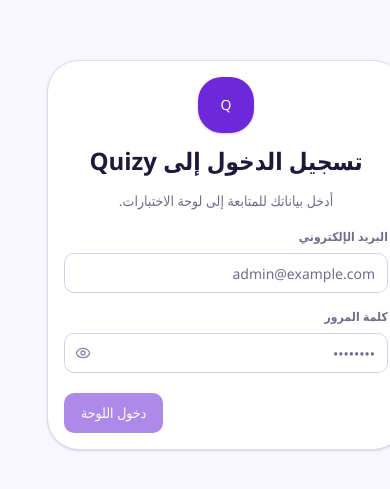
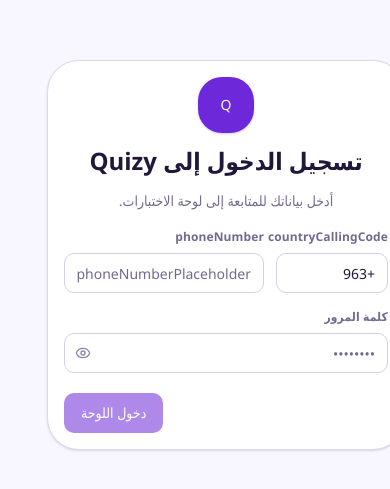
Before and after one commit to abod-haes/quizy-admin, a React (Vite) app: page /login in a window 390 px wide. Shown: the part 167-656 px from the top of the page. Built offline with nearby package versions, Linux system fonts and the light colour scheme; no server answers.

Commit message:
Switch login page to phone auth

```diff
--- a/src/modules/auth/pages/login.page.tsx
+++ b/src/modules/auth/pages/login.page.tsx
@@ -12,7 +12,8 @@
   const { t } = useTranslation('login')
   const navigate = useNavigate()
   const { isAuthenticated, login } = useAuth()
-  const [email, setEmail] = useState('')
+  const [countryCallingCode, setCountryCallingCode] = useState('+963')
+  const [phoneNumber, setPhoneNumber] = useState('')
   const [password, setPassword] = useState('')
   const [errorMessage, setErrorMessage] = useState<string | null>(null)
   const [isSubmitting, setIsSubmitting] = useState(false)
@@ -24,9 +25,11 @@
   const handleSubmit = async (event?: FormEvent<HTMLFormElement>) => {
     event?.preventDefault()
 
-    const normalizedEmail = email.trim()
+    const normalizedPhoneNumber = phoneNumber.trim()
+    const normalizedCountryCallingCode = countryCallingCode.trim()
     const normalizedPassword = password.trim()
-    if (!normalizedEmail || !normalizedPassword) {
+
+    if (!normalizedPhoneNumber || !normalizedCountryCallingCode || !normalizedPassword) {
       return
     }
 
@@ -35,27 +38,40 @@
 
     try {
       const result = await loginAdmin({
-        email: normalizedEmail,
+        phoneNumber: normalizedPhoneNumber,
+        countryCallingCode: normalizedCountryCallingCode,
         password: normalizedPassword,
-        device_name: 'quizy-admin-web',
       })
 
-      login(result.token, [], [], {
-        id: result.user.id,
-        name: result.user.name,
-        email: result.user.email,
-        role: null,
+      if (!result.token || !result.isAuthenticated) {
+        setErrorMessage(result.message || t('invalidCredentials'))
+        return
+      }
+
+      const displayName = [result.firstName, result.lastName].filter(Boolean).join(' ').trim()
+      const role = result.role === 'Teacher' || result.role === 'Student' || result.role === 'SuperAdmin'
+        ? result.role
+        : 'SuperAdmin'
+
+      login(result.token, [role], [], {
+        id: result.userId,
+        name: displayName || result.phoneNumber || t('unknownUser'),
+        email: '',
+        firstName: result.firstName ?? null,
+        lastName: result.lastName ?? null,
+        phoneNumber: result.phoneNumber ?? normalizedPhoneNumber,
+        countryCallingCode: result.countryCallingCode ?? normalizedCountryCallingCode,
+        role,
         profilePhotoPath: null,
         profilePhotoUrl: null,
-        isActive: result.user.is_active,
       })
       navigate(APP_ROUTES.dashboard.path, { replace: true })
     } catch (error) {
       const apiError = error as ApiError
-      if (apiError?.status === 422) {
+      if (apiError?.status === 401 || apiError?.status === 422 || apiError?.status === 400) {
         setErrorMessage(t('invalidCredentials'))
       } else {
-        setErrorMessage(t('unexpectedError'))
+        setErrorMessage(apiError?.message || t('unexpectedError'))
       }
     } finally {
       setIsSubmitting(false)
@@ -78,15 +94,26 @@
         <CardContent>
           <form className="space-y-5" onSubmit={handleSubmit}>
             <div className="grid grid-cols-1 gap-4">
-              <FormField htmlFor="auth-email" label={t('email')}>
-                <Input
-                  id="auth-email"
-                  type="email"
-                  value={email}
-                  onChange={(event) => setEmail(event.target.value)}
-                  placeholder={t('emailPlaceholder')}
-                />
-              </FormField>
+              <div className="grid grid-cols-[7rem_1fr] gap-3">
+                <FormField htmlFor="auth-country-code" label={t('countryCallingCode')}>
+                  <Input
+                    id="auth-country-code"
+                    value={countryCallingCode}
+                    onChange={(event) => setCountryCallingCode(event.target.value)}
+                    placeholder={t('countryCallingCodePlaceholder')}
+                  />
+                </FormField>
+
+                <FormField htmlFor="auth-phone" label={t('phoneNumber')}>
+                  <Input
+                    id="auth-phone"
+                    inputMode="tel"
+                    value={phoneNumber}
+                    onChange={(event) => setPhoneNumber(event.target.value)}
+                    placeholder={t('phoneNumberPlaceholder')}
+                  />
+                </FormField>
+              </div>
 
               <FormField htmlFor="auth-password" label={t('password')}>
                 <Input
@@ -107,7 +134,9 @@
             <div className="flex justify-end">
               <Button
                 type="submit"
-                disabled={!email.trim() || !password.trim() || isSubmitting}
+                disabled={
+                  !countryCallingCode.trim() || !phoneNumber.trim() || !password.trim() || isSubmitting
+                }
               >
                 {isSubmitting ? t('submitting') : t('submit')}
               </Button>
```
